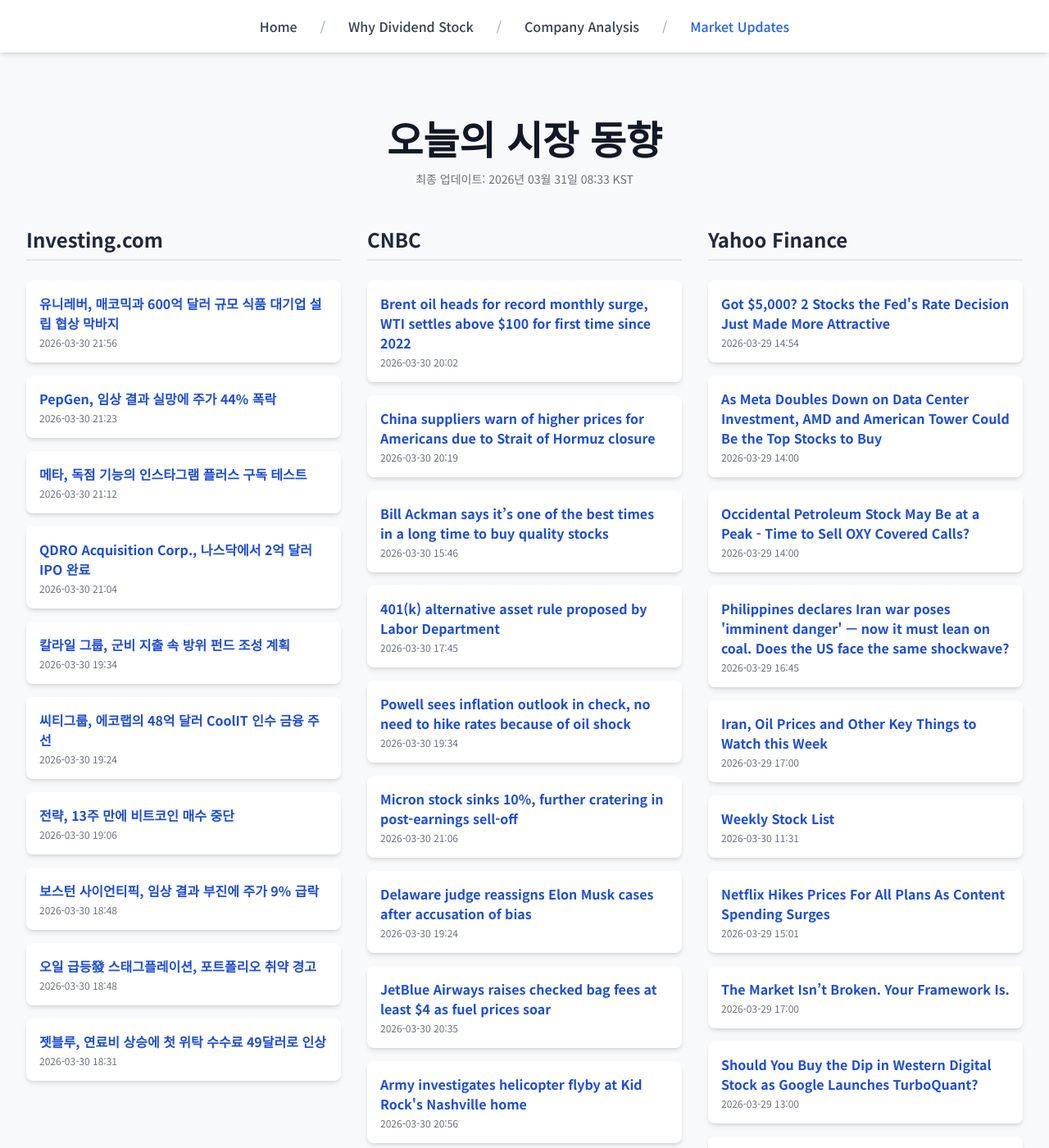
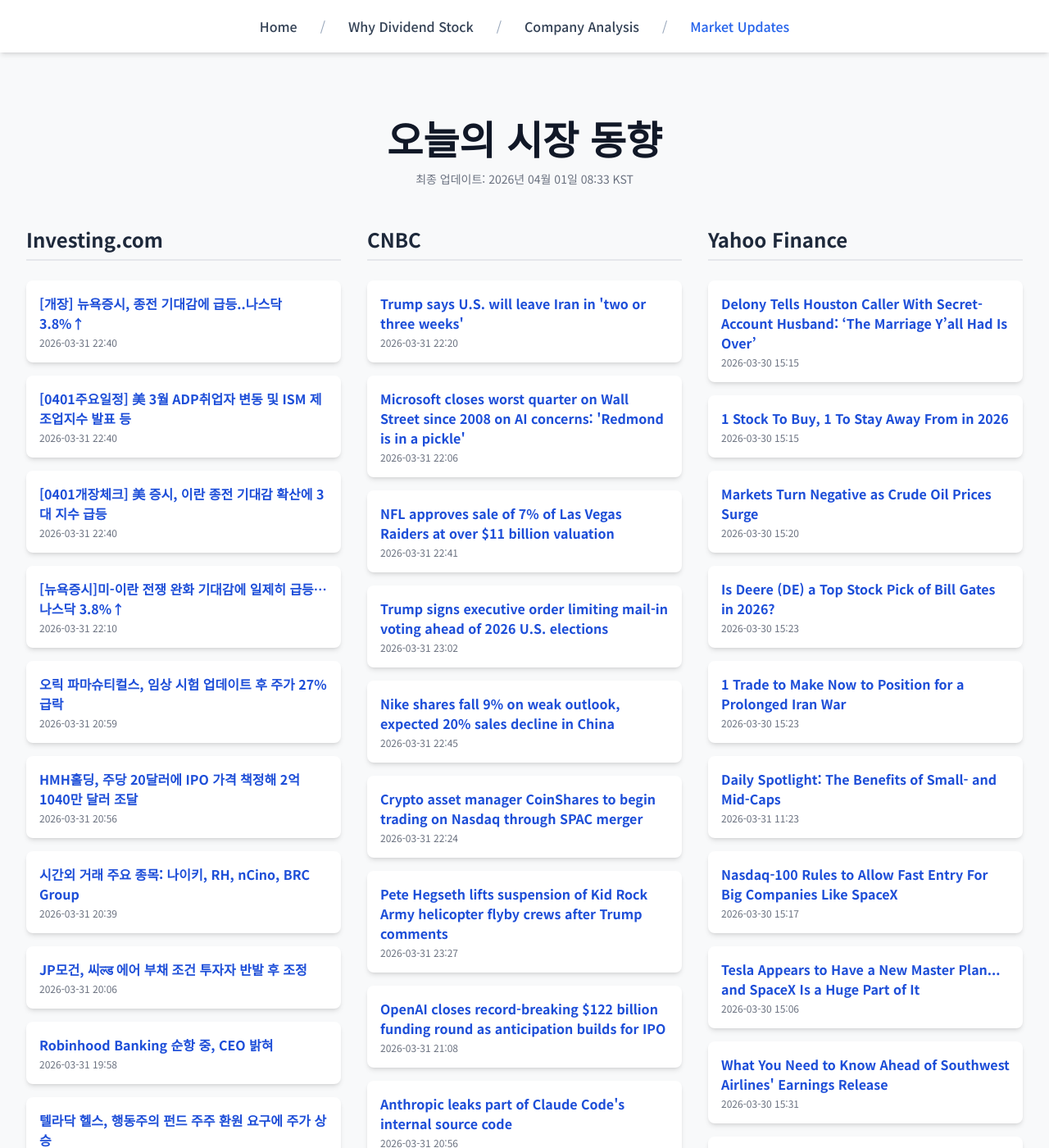
Before and after one commit to Kay-Hwang/my-company-analysis, a Jekyll site: the page built from market-updates.html, in a window 1280 px wide and 1400 px high. Shown: the whole window at 82% size. Built offline with Jekyll 4.4.1, drawn with Linux system fonts in a browser that asks for light colours; nearby versions of some CDN libraries; a script that is not in the unit is left out; some of the changed text lies outside the part shown.

Commit message:
Update daily data

```diff
--- a/_data/latest_data.json
+++ b/_data/latest_data.json
@@ -1,190 +1,190 @@
 {
-  "lastUpdated": "2026년 03월 31일 08:33 KST",
+  "lastUpdated": "2026년 04월 01일 08:33 KST",
   "news": {
     "investing": [
       {
-        "title": "유니레버, 매코믹과 600억 달러 규모 식품 대기업 설립 협상 막바지",
-        "link": "https://kr.investing.com/news/stock-market-news/article-1883605",
-        "pubDate": "2026-03-30 21:56:54",
-        "summary": "유니레버, 매코믹과 600억 달러 규모 식품 대기업 설립 협상 막바지"
+        "title": "[개장] 뉴욕증시, 종전 기대감에 급등..나스닥 3.8%↑",
+        "link": "https://kr.investing.com/news/stock-market-news/article-1885533",
+        "pubDate": "2026-03-31 22:40:46",
+        "summary": "[개장] 뉴욕증시, 종전 기대감에 급등..나스닥 3.8%↑"
       },
       {
-        "title": "PepGen, 임상 결과 실망에 주가 44% 폭락",
-        "link": "https://kr.investing.com/news/stock-market-news/article-93CH-1883561",
-        "pubDate": "2026-03-30 21:23:53",
-        "summary": "PepGen, 임상 결과 실망에 주가 44% 폭락"
+        "title": "[0401주요일정] 美 3월 ADP취업자 변동 및 ISM 제조업지수 발표 등",
+        "link": "https://kr.investing.com/news/stock-market-news/article-1885532",
+        "pubDate": "2026-03-31 22:40:10",
+        "summary": "[0401주요일정] 美 3월 ADP취업자 변동 및 ISM 제조업지수 발표 등"
       },
       {
-        "title": "메타, 독점 기능의 인스타그램 플러스 구독 테스트",
-        "link": "https://kr.investing.com/news/stock-market-news/article-93CH-1883548",
-        "pubDate": "2026-03-30 21:12:13",
-        "summary": "메타, 독점 기능의 인스타그램 플러스 구독 테스트"
+        "title": "[0401개장체크] 美 증시, 이란 종전 기대감 확산에 3대 지수 급등",
+        "link": "https://kr.investing.com/news/stock-market-news/article-1885531",
+        "pubDate": "2026-03-31 22:40:09",
+        "summary": "[0401개장체크] 美 증시, 이란 종전 기대감 확산에 3대 지수 급등"
       },
       {
-        "title": "QDRO Acquisition Corp., 나스닥에서 2억 달러 IPO 완료",
-        "link": "https://kr.investing.com/news/stock-market-news/article-432SI-1883536",
-        "pubDate": "2026-03-30 21:04:08",
-        "summary": "QDRO Acquisition Corp., 나스닥에서 2억 달러 IPO 완료"
+        "title": "[뉴욕증시]미-이란 전쟁 완화 기대감에 일제히 급등…나스닥 3.8%↑",
+        "link": "https://kr.investing.com/news/stock-market-news/article-1885515",
+        "pubDate": "2026-03-31 22:10:28",
+        "summary": "[뉴욕증시]미-이란 전쟁 완화 기대감에 일제히 급등…나스닥 3.8%↑"
       },
       {
-        "title": "칼라일 그룹, 군비 지출 속 방위 펀드 조성 계획",
-        "link": "https://kr.investing.com/news/stock-market-news/article-93CH-1883389",
-        "pubDate": "2026-03-30 19:34:18",
-        "summary": "칼라일 그룹, 군비 지출 속 방위 펀드 조성 계획"
+        "title": "오릭 파마슈티컬스, 임상 시험 업데이트 후 주가 27% 급락",
+        "link": "https://kr.investing.com/news/stock-market-news/article-93CH-1885409",
+        "pubDate": "2026-03-31 20:59:53",
+        "summary": "오릭 파마슈티컬스, 임상 시험 업데이트 후 주가 27% 급락"
       },
       {
-        "title": "씨티그룹, 에코랩의 48억 달러 CoolIT 인수 금융 주선",
-        "link": "https://kr.investing.com/news/stock-market-news/article-93CH-1883387",
-        "pubDate": "2026-03-30 19:24:33",
-        "summary": "씨티그룹, 에코랩의 48억 달러 CoolIT 인수 금융 주선"
+        "title": "HMH홀딩, 주당 20달러에 IPO 가격 책정해 2억1040만 달러 조달",
+        "link": "https://kr.investing.com/news/stock-market-news/article-432SI-1885405",
+        "pubDate": "2026-03-31 20:56:08",
+        "summary": "HMH홀딩, 주당 20달러에 IPO 가격 책정해 2억1040만 달러 조달"
       },
       {
-        "title": "전략, 13주 만에 비트코인 매수 중단",
-        "link": "https://kr.investing.com/news/stock-market-news/article-93CH-1883379",
-        "pubDate": "2026-03-30 19:06:43",
-        "summary": "전략, 13주 만에 비트코인 매수 중단"
+        "title": "시간외 거래 주요 종목: 나이키, RH, nCino, BRC Group",
+        "link": "https://kr.investing.com/news/stock-market-news/article-432SI-1885370",
+        "pubDate": "2026-03-31 20:39:03",
+        "summary": "시간외 거래 주요 종목: 나이키, RH, nCino, BRC Group"
       },
       {
-        "title": "보스턴 사이언티픽, 임상 결과 부진에 주가 9% 급락",
-        "link": "https://kr.investing.com/news/stock-market-news/article-93CH-1883371",
-        "pubDate": "2026-03-30 18:48:53",
-        "summary": "보스턴 사이언티픽, 임상 결과 부진에 주가 9% 급락"
+        "title": "JP모건, 씨ल्ड 에어 부채 조건 투자자 반발 후 조정",
+        "link": "https://kr.investing.com/news/stock-market-news/article-93CH-1885285",
+        "pubDate": "2026-03-31 20:06:01",
+        "summary": "JP모건, 씨ल्ड 에어 부채 조건 투자자 반발 후 조정"
       },
       {
-        "title": "오일 급등發 스태그플레이션, 포트폴리오 취약 경고",
-        "link": "https://kr.investing.com/news/stock-market-news/article-93CH-1883370",
-        "pubDate": "2026-03-30 18:48:25",
-        "summary": "오일 급등發 스태그플레이션, 포트폴리오 취약 경고"
+        "title": "Robinhood Banking 순항 중, CEO 밝혀",
+        "link": "https://kr.investing.com/news/stock-market-news/article-93CH-1885275",
+        "pubDate": "2026-03-31 19:58:15",
+        "summary": "Robinhood Banking 순항 중, CEO 밝혀"
       },
       {
-        "title": "젯블루, 연료비 상승에 첫 위탁 수수료 49달러로 인상",
-        "link": "https://kr.investing.com/news/stock-market-news/article-93CH-1883363",
-        "pubDate": "2026-03-30 18:31:19",
-        "summary": "젯블루, 연료비 상승에 첫 위탁 수수료 49달러로 인상"
+        "title": "텔라닥 헬스, 행동주의 펀드 주주 환원 요구에 주가 상승",
+        "link": "https://kr.investing.com/news/stock-market-news/article-93CH-1885218",
+        "pubDate": "2026-03-31 18:23:41",
+        "summary": "텔라닥 헬스, 행동주의 펀드 주주 환원 요구에 주가 상승"
       }
     ],
     "cnbc": [
       {
-        "title": "Brent oil heads for record monthly surge, WTI settles above $100 for first time since 2022",
-        "link": "https://www.cnbc.com/2026/03/30/oil-price-today-wti-brent-yemen-houthis-israel-iran-war.html",
-        "pubDate": "Mon, 30 Mar 2026 20:02:10 GMT",
-        "summary": "Oil prices climbed on Monday after Yemen's Houthis said they had fired missiles at Israel, opening a new front in the U.S.- and Israeli-led conflict with Iran."
+        "title": "Trump says U.S. will leave Iran in 'two or three weeks'",
+        "link": "https://www.cnbc.com/2026/03/31/trump-iran-war.html",
+        "pubDate": "Tue, 31 Mar 2026 22:20:00 GMT",
+        "summary": "Trump says U.S. will leave Iran in 'two or three weeks'"
       },
       {
-        "title": "China suppliers warn of higher prices for Americans due to Strait of Hormuz closure",
-        "link": "https://www.cnbc.com/2026/03/30/china-suppliers-warn-higher-us-prices-hormuz-closure.html",
-        "pubDate": "Mon, 30 Mar 2026 20:19:38 GMT",
-        "summary": "The Iran war has stalled shipments of oil and its products through the Strait of Hormuz, raising concerns among Chinese manufacturers about supply chain disruptions."
+        "title": "Microsoft closes worst quarter on Wall Street since 2008 on AI concerns: 'Redmond is in a pickle'",
+        "link": "https://www.cnbc.com/2026/03/31/microsofts-stock-closes-worst-quarter-since-2008-financial-crisis.html",
+        "pubDate": "Tue, 31 Mar 2026 22:06:16 GMT",
+        "summary": "With Microsoft losing almost a quarter of its value this year, investors have reset the company's earnings multiple to the lowest since late 2022."
       },
       {
-        "title": "Bill Ackman says it’s one of the best times in a long time to buy quality stocks",
-        "link": "https://www.cnbc.com/2026/03/30/bill-ackman-says-its-one-of-the-best-times-in-a-long-time-to-buy-quality-stocks.html",
-        "pubDate": "Mon, 30 Mar 2026 15:46:33 GMT",
-        "summary": "Ackman's bullish stance comes at a time when markets have been rattled by rising energy prices and sticky inflation concerns."
+        "title": "NFL approves sale of 7% of Las Vegas Raiders at over $11 billion valuation",
+        "link": "https://www.cnbc.com/2026/03/31/nfl-approves-sale-of-7percent-of-las-vegas-raiders-at-over-11-billion-valuation.html",
+        "pubDate": "Tue, 31 Mar 2026 22:41:23 GMT",
+        "summary": "The National Football League has approved the sale of 7% of the Las Vegas Raiders at a valuation of more than $11 billion."
       },
       {
-        "title": "401(k) alternative asset rule proposed by Labor Department",
-        "link": "https://www.cnbc.com/2026/03/30/401ks-alternative-investments.html",
-        "pubDate": "Mon, 30 Mar 2026 17:45:35 GMT",
-        "summary": "The Department of Labor has proposed a rule to let 401(k) plans more easily include alternative assets such as private equity, cryptocurrencies and real estate."
+        "title": "Trump signs executive order limiting mail-in voting ahead of 2026 U.S. elections",
+        "link": "https://www.cnbc.com/2026/03/31/trump-mail-in-voting-executive-order.html",
+        "pubDate": "Tue, 31 Mar 2026 23:02:29 GMT",
+        "summary": "Trump has put pressure on Congress to pass the SAVE America Act, a measure that would require photo identification and proof of U.S. citizenship to vote."
       },
       {
-        "title": "Powell sees inflation outlook in check, no need to hike rates because of oil shock",
-        "link": "https://www.cnbc.com/2026/03/30/powell-sees-inflation-outlook-in-check-no-wider-crisis-yet-in-private-credit.html",
-        "pubDate": "Mon, 30 Mar 2026 19:34:25 GMT",
-        "summary": "Federal Reserve Chair Jerome Powell spoke Monday at Harvard University."
+        "title": "Nike shares fall 9% on weak outlook, expected 20% sales decline in China",
+        "link": "https://www.cnbc.com/2026/03/31/nike-nke-earnings-q3-2026.html",
+        "pubDate": "Tue, 31 Mar 2026 22:45:18 GMT",
+        "summary": "Nike has shown some gains in North America, its largest market, amid its turnaround, but the strength was offset by weakness in China."
       },
       {
-        "title": "Micron stock sinks 10%, further cratering in post-earnings sell-off",
-        "link": "https://www.cnbc.com/2026/03/30/micron-stock-earnings-sell-off-memory-shortage.html",
-        "pubDate": "Mon, 30 Mar 2026 21:06:26 GMT",
-        "summary": "Since reporting blowout earnings March 18, the memory maker's shares have slid about 30%."
+        "title": "Crypto asset manager CoinShares to begin trading on Nasdaq through SPAC merger",
+        "link": "https://www.cnbc.com/2026/03/31/crypto-asset-manager-coinshares-to-begin-trading-on-nasdaq-through-spac-merger.html",
+        "pubDate": "Tue, 31 Mar 2026 22:24:29 GMT",
+        "summary": "CoinShares is merging with Vine Hill Capital to form the holding company CoinShares PLC in a deal valuing the business at about $1.2 billion."
       },
       {
-        "title": "Delaware judge reassigns Elon Musk cases after accusation of bias",
-        "link": "https://www.cnbc.com/2026/03/30/delaware-judge-reassigns-elon-musk-cases-after-accusation-of-bias.html",
-        "pubDate": "Mon, 30 Mar 2026 19:24:12 GMT",
-        "summary": "Kathaleen McCormick, a judge in Delaware's Court of Chancery, is reassigning cases involving Elon Musk to other judges in the state's business court."
+        "title": "Pete Hegseth lifts suspension of Kid Rock Army helicopter flyby crews after Trump comments",
+        "link": "https://www.cnbc.com/2026/03/31/kid-rock-army-helicopter-suspended.html",
+        "pubDate": "Tue, 31 Mar 2026 23:27:47 GMT",
+        "summary": "Kid Rock is a prominent supporter of President Donald Trump and performed at the 2024 Republican National Convention."
       },
       {
-        "title": "JetBlue Airways raises checked bag fees at least $4 as fuel prices soar",
-        "link": "https://www.cnbc.com/2026/03/30/jetblue-airways-raises-checked-baggage-fees-as-fuel-prices-soar.html",
-        "pubDate": "Mon, 30 Mar 2026 20:35:01 GMT",
-        "summary": "Airfare has climbed for routes around the world, driven by higher fuel prices since the U.S. and Israel attacked Iran."
+        "title": "OpenAI closes record-breaking $122 billion funding round as anticipation builds for IPO",
+        "link": "https://www.cnbc.com/2026/03/31/openai-funding-round-ipo.html",
+        "pubDate": "Tue, 31 Mar 2026 21:08:30 GMT",
+        "summary": "The round totaled $122 billion of committed capital, up from the $110 billion figure that was previously announced."
       },
       {
-        "title": "Army investigates helicopter flyby at Kid Rock's Nashville home",
-        "link": "https://www.cnbc.com/2026/03/30/kid-rock-army-helicopter-investigation-newsom.html",
-        "pubDate": "Mon, 30 Mar 2026 20:56:45 GMT",
-        "summary": "Kid Rock is a leading supporter of President Donald Trump, the subject of \"No Kings\" demonstrations around the U.S. on the day the helicopters showed up."
+        "title": "Anthropic leaks part of Claude Code's internal source code",
+        "link": "https://www.cnbc.com/2026/03/31/anthropic-leak-claude-code-internal-source.html",
+        "pubDate": "Tue, 31 Mar 2026 20:56:59 GMT",
+        "summary": "Claude Code has seen massive adoption over the last year, and its run-rate revenue had swelled to more than $2.5 billion as of February."
       },
       {
-        "title": "Logan Paul sold a Pokémon card for more than $16 million. Here's why investors are watching",
-        "link": "https://www.cnbc.com/2026/03/29/pokemon-card-values-rise-logan-paul-pikachu-auction.html",
-        "pubDate": "Sun, 29 Mar 2026 12:00:01 GMT",
-        "summary": "Some rare Pokémon cards are fetching huge prices and yielding better returns than the S&amp;P 500."
+        "title": "Social Security needs money to fix its shortfall. The question is, who will pay?",
+        "link": "https://www.cnbc.com/2026/03/31/social-security-shortfall-who-will-pay.html",
+        "pubDate": "Tue, 31 Mar 2026 18:58:39 GMT",
+        "summary": "Social Security's retirement trust fund may run out of money in 2032, according to the latest projections. Lawmakers have some ideas for how to fix the program."
       }
     ],
     "yahoo": [
       {
-        "title": "Got $5,000? 2 Stocks the Fed's Rate Decision Just Made More Attractive",
-        "link": "https://finance.yahoo.com/markets/stocks/articles/got-5-000-2-stocks-145400308.html",
-        "pubDate": "2026-03-29T14:54:00Z",
-        "summary": "Got $5,000? 2 Stocks the Fed's Rate Decision Just Made More Attractive"
+        "title": "Delony Tells Houston Caller With Secret-Account Husband: ‘The Marriage Y’all Had Is Over’",
+        "link": "https://finance.yahoo.com/markets/articles/delony-tells-houston-caller-secret-151506918.html",
+        "pubDate": "2026-03-30T15:15:06Z",
+        "summary": "Delony Tells Houston Caller With Secret-Account Husband: ‘The Marriage Y’all Had Is Over’"
       },
       {
-        "title": "As Meta Doubles Down on Data Center Investment, AMD and American Tower Could Be the Top Stocks to Buy",
-        "link": "https://finance.yahoo.com/markets/stocks/articles/meta-doubles-down-data-center-140002961.html",
-        "pubDate": "2026-03-29T14:00:02Z",
-        "summary": "As Meta Doubles Down on Data Center Investment, AMD and American Tower Could Be the Top Stocks to Buy"
+        "title": "1 Stock To Buy, 1 To Stay Away From in 2026",
+        "link": "https://finance.yahoo.com/markets/stocks/articles/1-stock-buy-1-stay-151551942.html",
+        "pubDate": "2026-03-30T15:15:51Z",
+        "summary": "1 Stock To Buy, 1 To Stay Away From in 2026"
       },
       {
-        "title": "Occidental Petroleum Stock May Be at a Peak - Time to Sell OXY Covered Calls?",
-        "link": "https://finance.yahoo.com/markets/stocks/articles/occidental-petroleum-stock-may-peak-140002101.html",
-        "pubDate": "2026-03-29T14:00:02Z",
-        "summary": "Occidental Petroleum Stock May Be at a Peak - Time to Sell OXY Covered Calls?"
+        "title": "Markets Turn Negative as Crude Oil Prices Surge",
+        "link": "https://finance.yahoo.com/markets/commodities/articles/markets-turn-negative-crude-oil-152055774.html",
+        "pubDate": "2026-03-30T15:20:55Z",
+        "summary": "Markets Turn Negative as Crude Oil Prices Surge"
       },
       {
-        "title": "Philippines declares Iran war poses 'imminent danger' — now it must lean on coal. Does the US face the same shockwave?",
-        "link": "https://finance.yahoo.com/sectors/energy/articles/philippines-declares-iran-war-poses-164500501.html",
-        "pubDate": "2026-03-29T16:45:00Z",
-        "summary": "Philippines declares Iran war poses 'imminent danger' — now it must lean on coal. Does the US face the same shockwave?"
+        "title": "Is Deere (DE) a Top Stock Pick of Bill Gates in 2026?",
+        "link": "https://finance.yahoo.com/markets/stocks/articles/deere-top-stock-pick-bill-152348082.html",
+        "pubDate": "2026-03-30T15:23:48Z",
+        "summary": "Is Deere (DE) a Top Stock Pick of Bill Gates in 2026?"
       },
       {
-        "title": "Iran, Oil Prices and Other Key Things to Watch this Week",
-        "link": "https://finance.yahoo.com/sectors/energy/articles/iran-oil-prices-other-key-170002306.html",
-        "pubDate": "2026-03-29T17:00:02Z",
-        "summary": "Iran, Oil Prices and Other Key Things to Watch this Week"
+        "title": "1 Trade to Make Now to Position for a Prolonged Iran War",
+        "link": "https://finance.yahoo.com/markets/currencies/articles/1-trade-now-position-prolonged-152306303.html",
+        "pubDate": "2026-03-30T15:23:06Z",
+        "summary": "1 Trade to Make Now to Position for a Prolonged Iran War"
       },
       {
-        "title": "Weekly Stock List",
-        "link": "https://finance.yahoo.com/research/reports/ARGUS_46581_StockPicks_1774870280000?yptr=yahoo&ncid=yahooproperties_plusresear_nm5q6ze1cei",
-        "pubDate": "2026-03-30T11:31:20Z",
-        "summary": "Weekly Stock List"
+        "title": "Daily Spotlight: The Benefits of Small- and Mid-Caps",
+        "link": "https://finance.yahoo.com/research/reports/ARGUS_46593_MarketOutlook_1774956212000?yptr=yahoo&ncid=yahooproperties_plusresear_nm5q6ze1cei",
+        "pubDate": "2026-03-31T11:23:32Z",
+        "summary": "Daily Spotlight: The Benefits of Small- and Mid-Caps"
       },
       {
-        "title": "Netflix Hikes Prices For All Plans As Content Spending Surges",
-        "link": "https://finance.yahoo.com/markets/stocks/articles/netflix-hikes-prices-plans-content-150111163.html",
-        "pubDate": "2026-03-29T15:01:11Z",
-        "summary": "Netflix Hikes Prices For All Plans As Content Spending Surges"
+        "title": "Nasdaq-100 Rules to Allow Fast Entry For Big Companies Like SpaceX",
+        "link": "https://www.wsj.com/livecoverage/stock-market-today-dow-sp-500-nasdaq-03-30-2026/card/nasdaq-100-rules-to-allow-fast-entry-for-big-companies-like-spacex-i5ef2pvVyldPDQa6bHws?siteid=yhoof2&yptr=yahoo",
+        "pubDate": "2026-03-30T15:17:00Z",
+        "summary": "Nasdaq-100 Rules to Allow Fast Entry For Big Companies Like SpaceX"
       },
       {
-        "title": "The Market Isn’t Broken. Your Framework Is.",
-        "link": "https://finance.yahoo.com/markets/stocks/articles/market-isn-t-broken-framework-170016064.html",
-        "pubDate": "2026-03-29T17:00:16Z",
-        "summary": "The Market Isn’t Broken. Your Framework Is."
+        "title": "Tesla Appears to Have a New Master Plan... and SpaceX Is a Huge Part of It",
+        "link": "https://finance.yahoo.com/markets/stocks/articles/tesla-appears-master-plan-spacex-150651232.html",
+        "pubDate": "2026-03-30T15:06:51Z",
+        "summary": "Tesla Appears to Have a New Master Plan... and SpaceX Is a Huge Part of It"
       },
       {
-        "title": "Should You Buy the Dip in Western Digital Stock as Google Launches TurboQuant?",
-        "link": "https://finance.yahoo.com/markets/stocks/articles/buy-dip-western-digital-stock-130002246.html",
-        "pubDate": "2026-03-29T13:00:02Z",
-        "summary": "Should You Buy the Dip in Western Digital Stock as Google Launches TurboQuant?"
+        "title": "What You Need to Know Ahead of Southwest Airlines' Earnings Release",
+        "link": "https://finance.yahoo.com/markets/stocks/articles/know-ahead-southwest-airlines-earnings-153155402.html",
+        "pubDate": "2026-03-30T15:31:55Z",
+        "summary": "What You Need to Know Ahead of Southwest Airlines' Earnings Release"
       },
       {
-        "title": "Netskope (NTSK) Still Seen As “Strong Buy” By Wall Street Analysts",
-        "link": "https://finance.yahoo.com/markets/stocks/articles/netskope-ntsk-still-seen-strong-173749088.html",
-        "pubDate": "2026-03-29T17:37:49Z",
-        "summary": "Netskope (NTSK) Still Seen As “Strong Buy” By Wall Street Analysts"
+        "title": "GE Vernova's Quarterly Earnings Preview: What You Need to Know",
+        "link": "https://finance.yahoo.com/sectors/energy/articles/ge-vernovas-quarterly-earnings-preview-145900719.html",
+        "pubDate": "2026-03-30T14:59:00Z",
+        "summary": "GE Vernova's Quarterly Earnings Preview: What You Need to Know"
       }
     ]
   }
```
